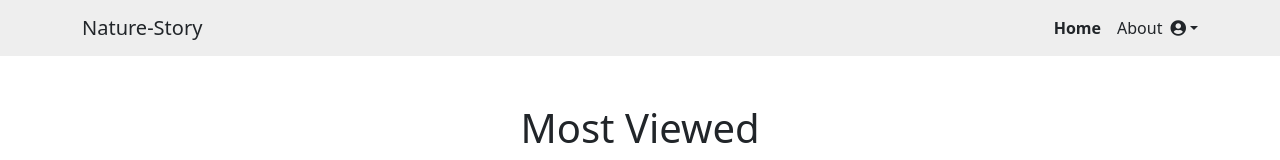
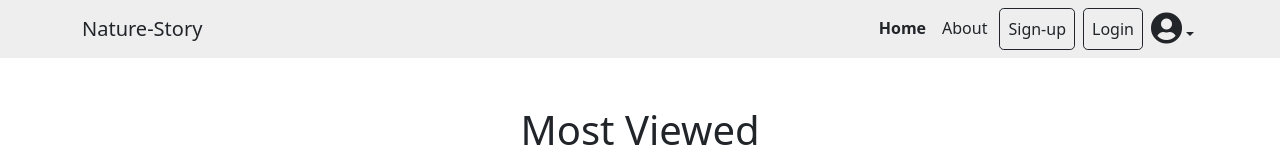
Before and after one commit to danimatuko/dev-talk, a React (Create React App) app in the folder client/: page / in a window 1280 px wide. Shown: the top 160 px of the page. Built offline with nearby package versions, Linux system fonts and the light colour scheme; no server answers.

Commit message:
added login and register buttons to navBar

```diff
--- a/client/package.json
+++ b/client/package.json
@@ -1,5 +1,5 @@
 {
-	"proxy": "localhost:5000",
+	"proxy": "http://localhost:5000",
 	"name": "client",
 	"version": "0.1.0",
 	"private": true,
--- a/client/src/componenets/layout/navBar/NavBar.jsx
+++ b/client/src/componenets/layout/navBar/NavBar.jsx
@@ -4,9 +4,7 @@ import ProfileMenu from "../profileMenu/ProfileMenu";
 
 const NavBar = () => {
 	return (
-		<nav
-			className="navbar navbar-expand-lg mb-5"
-			style={{ backgroundColor: "#eee" }}>
+		<nav className="navbar navbar-expand-lg mb-5" style={{ backgroundColor: "#eee" }}>
 			<div className="container">
 				<Link className="navbar-brand text-dark" to="/">
 					Nature-Story
@@ -21,21 +19,30 @@ const NavBar = () => {
 					aria-label="Toggle navigation">
 					<span className="navbar-toggler-icon"></span>
 				</button>
-				<div
-					className="collapse navbar-collapse justify-content-lg-end"
-					id="navbarNav">
+				<div className="collapse navbar-collapse justify-content-lg-end" id="navbarNav">
 					<ul className="navbar-nav">
 						<li className="nav-item">
-							<Link
-								className="nav-link text-dark active"
-								to="/home">
+							<Link className="nav-link text-dark active" to="/home">
 								Home
 							</Link>
 						</li>
-
 						<li className="nav-item">
 							<Link className="nav-link text-dark " to="/about">
 								About
+							</Link>
+						</li>
+						<li className="nav-item  ">
+							<Link
+								className="nav-link text-dark border border-dark rounded-3 mx-1"
+								to="/register">
+								Sign-up
+							</Link>
+						</li>
+						<li className="nav-item">
+							<Link
+								className="nav-link text-dark border border-dark rounded-3 mx-1"
+								to="/login">
+								Login
 							</Link>
 						</li>
 					</ul>
--- a/client/src/componenets/layout/profileMenu/ProfileMenu.jsx
+++ b/client/src/componenets/layout/profileMenu/ProfileMenu.jsx
@@ -4,19 +4,19 @@ const ProfileMenu = () => {
 	return (
 		<div className="nav-item dropdown ">
 			<a
-				className="dropdown-toggle text-dark"
+				className="dropdown-toggle text-dark mx-1"
 				href="#"
 				role="button"
 				id="dropdownMenuLink"
 				data-bs-toggle="dropdown"
 				aria-expanded="false">
-				<i className="fas fa-user-circle"></i>
+				<i className="fas fa-user-circle fa-2x"></i>
 			</a>
 
 			<ul className="dropdown-menu" aria-labelledby="dropdownMenuLink">
 				<li>
 					<a className="dropdown-item" href="#">
-						Login
+						Logout
 					</a>
 				</li>
 				<li>
```
Also changed, not shown: client/src/db.js (renamed from client/db.js).
